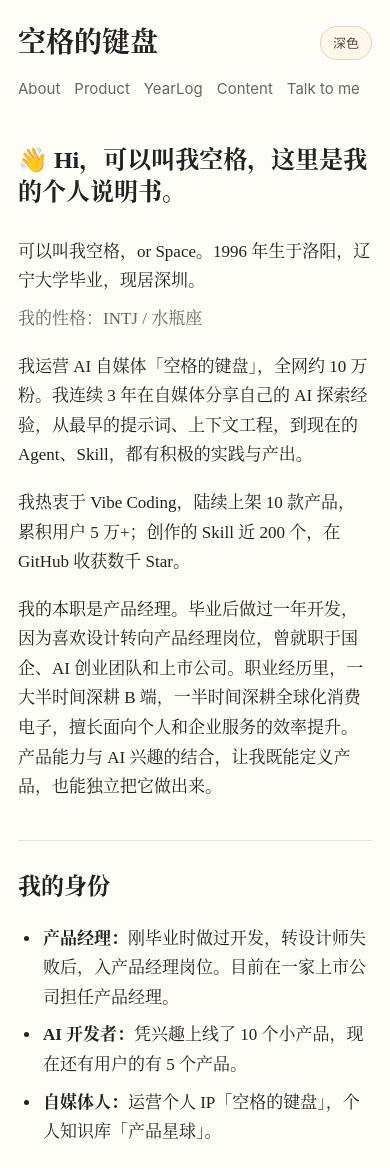
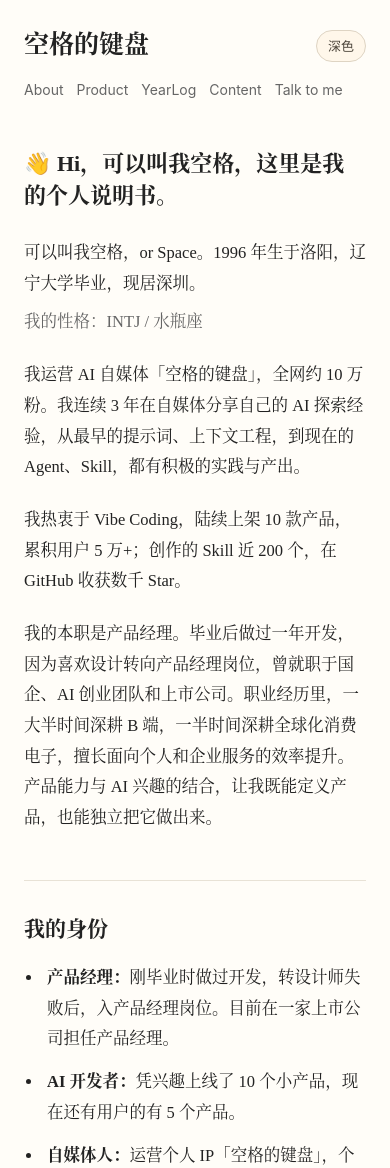
Before and after one commit to SpaceZephyr/kong-space, a website: page index.html in a window 390 px wide. Shown: the top 1168 px of the page. Drawn offline with Linux system fonts and the light colour scheme.

Commit message:
Improve mobile reading layout

```diff
--- a/index.html
+++ b/index.html
@@ -255,25 +255,98 @@
 
     @media (max-width: 640px) {
       body {
-        font-size: 17px;
-        line-height: 1.74;
+        font-size: 16.5px;
+        line-height: 1.86;
       }
 
       .site {
-        padding: 26px 18px 64px;
+        padding: 30px 24px 72px;
       }
 
       header {
-        margin-bottom: 42px;
+        margin-bottom: 48px;
       }
 
       .header-top {
         align-items: flex-start;
+        gap: 14px;
+        margin-bottom: 18px;
+      }
+
+      .title {
+        font-size: 25px;
+      }
+
+      .theme-toggle {
+        height: 32px;
+        padding: 0 11px;
+      }
+
+      nav {
+        gap: 8px 13px;
+        font-size: 14px;
+        line-height: 1.45;
+      }
+
+      h1 {
+        margin-bottom: 26px;
+        font-size: 22px;
+        line-height: 1.45;
       }
 
       h2 {
-        margin-top: 38px;
-        padding-top: 30px;
+        margin-top: 46px;
+        margin-bottom: 20px;
+        padding-top: 34px;
+        font-size: 21px;
+      }
+
+      h3 {
+        margin-top: 30px;
+        margin-bottom: 10px;
+        font-size: 16px;
+      }
+
+      p {
+        margin-bottom: 22px;
+      }
+
+      ul,
+      ol {
+        margin-bottom: 28px;
+        margin-left: 1.15em;
+      }
+
+      li {
+        margin: 12px 0;
+        padding-left: 4px;
+      }
+
+      .product p,
+      .yearlog p {
+        margin-bottom: 12px;
+      }
+
+      .product + .product,
+      .yearlog + .yearlog {
+        margin-top: 30px;
+      }
+
+      .quote {
+        margin: 30px 0;
+        padding-left: 16px;
+      }
+
+      footer {
+        margin-top: 62px;
+        line-height: 1.65;
+      }
+    }
+
+    @media (max-width: 380px) {
+      .site {
+        padding-right: 22px;
+        padding-left: 22px;
       }
     }
   </style>
```
